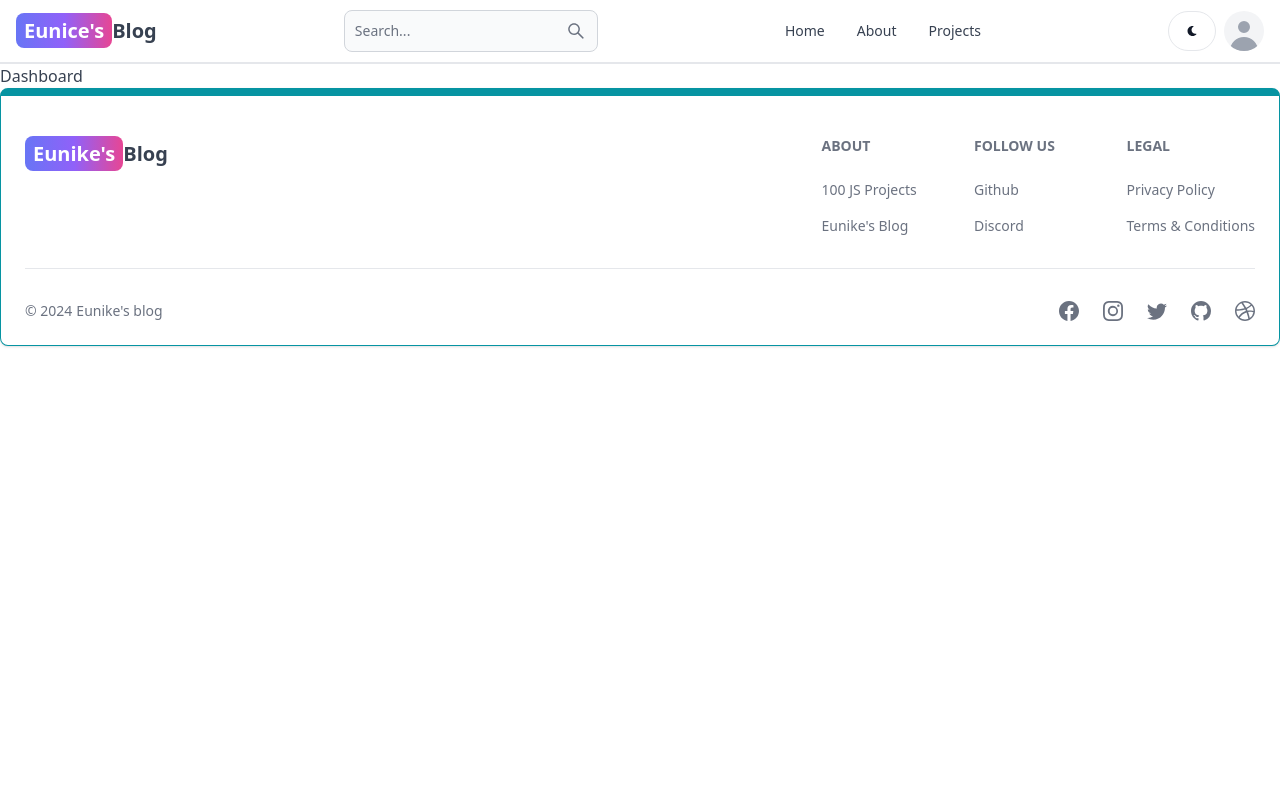
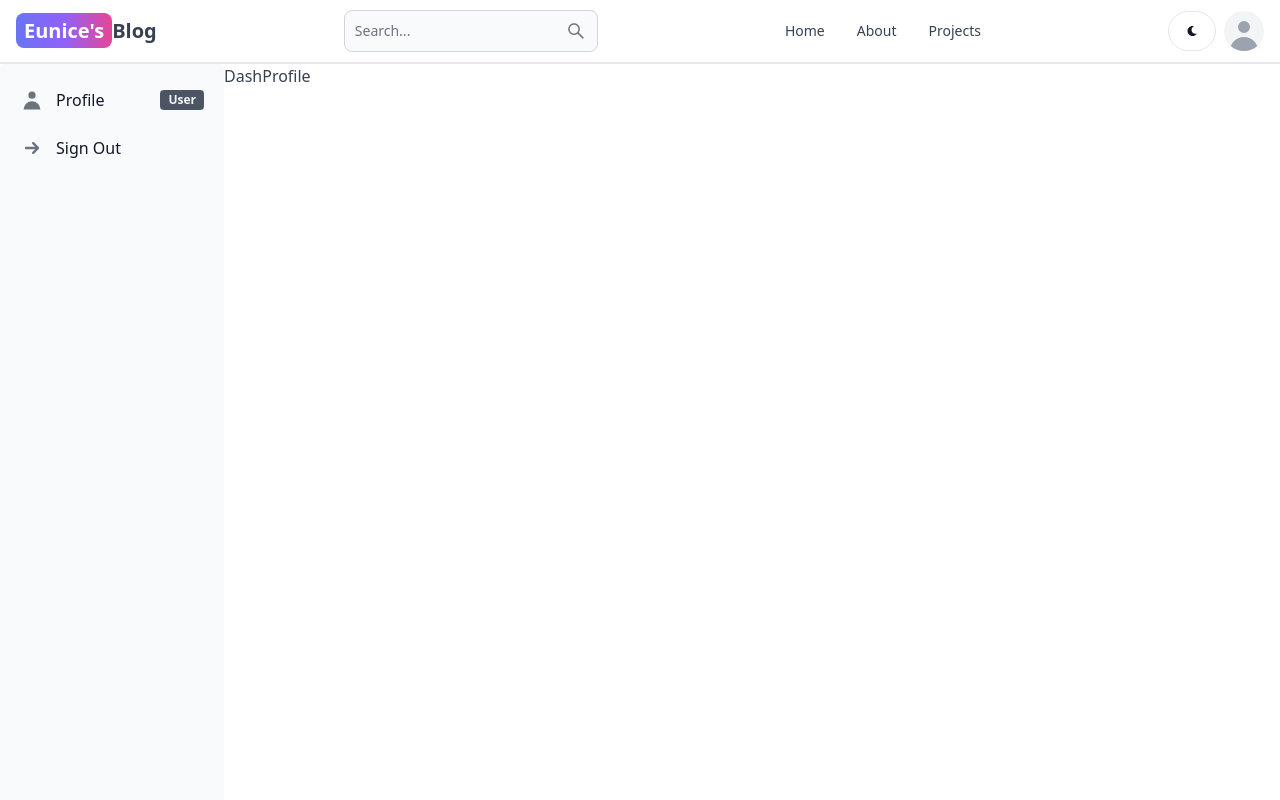
Before and after one commit to BarisYildirimm/Full-Stack-Blog, a React (Vite) app in the folder client/: page /dashboard in a window 1280 px wide. Shown: the top 800 px of the page. Built offline with nearby package versions, Linux system fonts and the light colour scheme; no server answers; sample sign-in values are in the browser's storage.

Commit message:
complate sidebar of the dashboard

```diff
--- /dev/null
+++ b/client/src/components/DashProfile.jsx
@@ -0,0 +1,5 @@
+const DashProfile = () => {
+  return <div>DashProfile</div>;
+};
+
+export default DashProfile;
--- /dev/null
+++ b/client/src/components/DashSidebar.jsx
@@ -0,0 +1,40 @@
+import { Sidebar } from "flowbite-react";
+import { HiUser, HiArrowSmRight } from "react-icons/hi";
+import { useEffect, useState } from "react";
+import { Link, useLocation } from "react-router-dom";
+
+const DashSidebar = () => {
+  const location = useLocation();
+  const [tab, setTab] = useState("");
+  useEffect(() => {
+    const urlParams = new URLSearchParams(location.search);
+    const tabFromUrl = urlParams.get("tab");
+    if (tabFromUrl) {
+      setTab(tabFromUrl);
+    }
+  }, [location.search]);
+  return (
+    <Sidebar className="w-full md:w-56">
+      <Sidebar.Items>
+        <Sidebar.ItemGroup>
+          <Link to="/dashboard?tab=profile">
+            <Sidebar.Item
+              active={tab === "profile"}
+              icon={HiUser}
+              label={"User"}
+              labelColor="dark"
+              as="div"
+            >
+              Profile
+            </Sidebar.Item>
+          </Link>
+          <Sidebar.Item icon={HiArrowSmRight} className="cursor-pointer">
+            Sign Out
+          </Sidebar.Item>
+        </Sidebar.ItemGroup>
+      </Sidebar.Items>
+    </Sidebar>
+  );
+};
+
+export default DashSidebar;
--- a/client/src/pages/Dashboard.jsx
+++ b/client/src/pages/Dashboard.jsx
@@ -1,5 +1,27 @@
+import { useEffect, useState } from "react";
+import { useLocation } from "react-router-dom";
+import DashSidebar from "../components/DashSidebar";
+import DashProfile from "../components/DashProfile";
+
 const Dashboard = () => {
-  return <div>Dashboard</div>;
+  const location = useLocation();
+  const [tab, setTab] = useState("");
+  useEffect(() => {
+    const urlParams = new URLSearchParams(location.search);
+    const tabFromUrl = urlParams.get("tab");
+    setTab(tabFromUrl);
+  }, [location.search]);
+  return (
+    <div className="min-h-screen flex flex-col md:flex-row">
+      {/* Sidebar */}
+      <div className="md:w-56">
+        <DashSidebar />
+      </div>
+
+      {/* Profile... */}
+      <DashProfile />
+    </div>
+  );
 };
 
 export default Dashboard;
```
